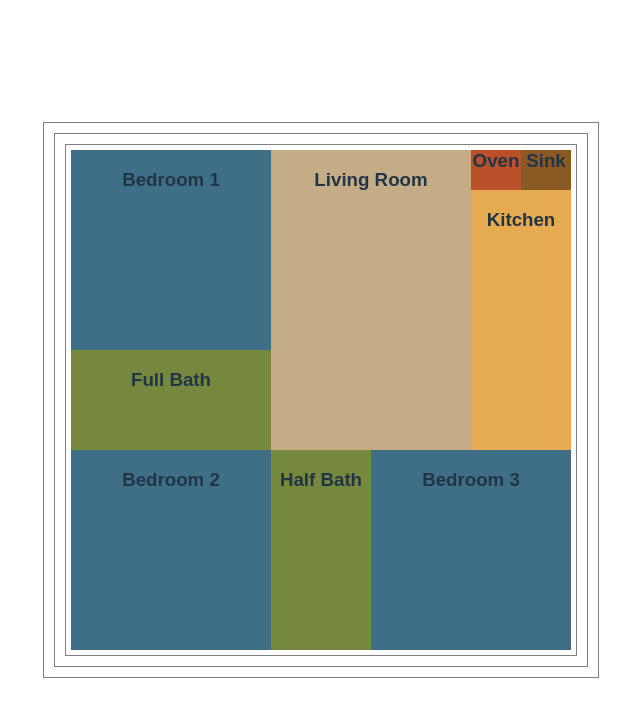
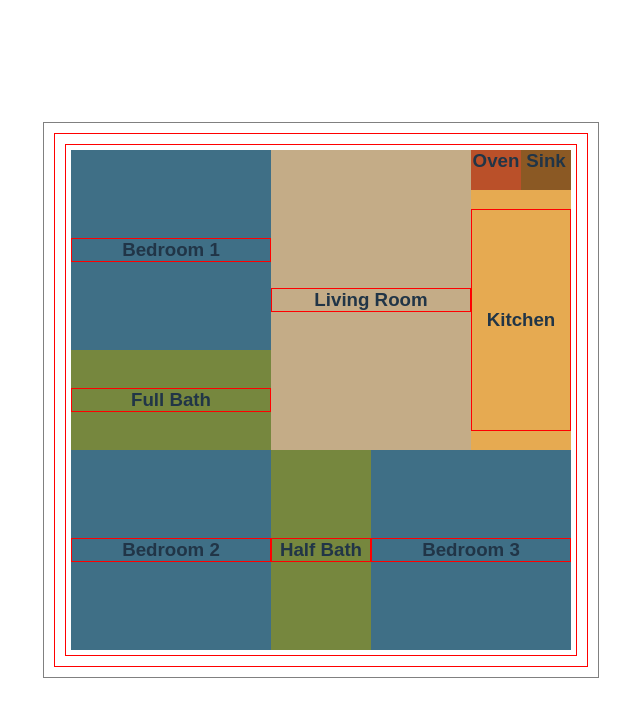
Before and after one commit to EleahBurman/floorplan, a React (Vite) app: page / in a window 1280 px wide. Shown: the top 706 px of the page, without its empty margins (319-959 px from the left). Built offline with nearby package versions, Linux system fonts and the light colour scheme.

Commit message:
Removed unused props causing linting, vertically align font, className is written correctly

```diff
--- a/src/App.css
+++ b/src/App.css
@@ -13,6 +13,11 @@ div {
   justify-content: center;
 }
 
+div > *{
+  border: 1px solid red;
+  display: flex;
+  flex-direction: column;
+}
 .grid-container {
   display: grid;
   grid-template-rows: 0.5;
@@ -83,7 +88,7 @@ div {
 #kitchen{
   background-color: #e6aa51;
   width: 100px;
-  height: 300px;
+  height: 100%;
   grid-column-start: 6;
   grid-column-end: 7;
   grid-row-start: 1;
@@ -93,8 +98,15 @@ div {
   border: 0;
   padding: 0;
   margin: 0;
+  text-align: center;
 }
 
+#kitchen>h3{
+  display: flex;
+  justify-content: center;
+  height: 100%;
+  text-align: center;
+}
 #halfbath{
   background-color: #76873e;
   height: 200px;
@@ -129,8 +141,8 @@ div {
 #oven{
   justify-self: start;
   background-color: #ba5029;
-  width: 200px;
   height: 40px;
+  width: 100%;
   gap: 0;
   grid-row-start: 1;
   grid-row-end: 2;
@@ -143,8 +155,8 @@ div {
 #sink{
   justify-self: end;
   background-color: #8b5924;
-  width: 200px;
   height: 40px;
+  width: 100%;
   grid-row-start: 1;
   grid-row-end: 2;
   grid-template-rows: 0.5;
@@ -156,7 +168,9 @@ div {
 
 #ovensink{
   display: flex;
+  flex-direction: row;
+  align-items: center;
   border: 0;
   padding: 0;
-  margin: 0;
+  margin-bottom: auto;
 }
--- a/src/FloorPlan.jsx
+++ b/src/FloorPlan.jsx
@@ -3,29 +3,29 @@ import Kitchen from "./Kitchen";
 import Bath from "./Bath";
 import LivingRoom from "./LivingRoom";
 
-const FloorPlan = (props) => {
+const FloorPlan = () => {
   return (
     <>
-      <div class="grid-container" id="floorplan">
-        <div class="grid-item" id="bedroomOne">
+      <div className="grid-container" id="floorplan">
+        <div className="grid-item" id="bedroomOne">
           <Bedroom bedNum={1} />
         </div>
-        <div class="grid-item" id="fullbath">
+        <div className="grid-item" id="fullbath">
           <Bath size={'Full'}/>
         </div>
-        <div class="grid-item"  id="livingroom">
+        <div className="grid-item"  id="livingroom">
           <LivingRoom />
         </div>
-        <div class="grid-item"  id="kitchen">
+        <div className="grid-item"  id="kitchen">
           <Kitchen/>
         </div>
-        <div class="grid-item"  id="halfbath">
+        <div className="grid-item"  id="halfbath">
           <Bath size={'Half'}/>
         </div>
-        <div class="grid-item"  id="bedroomThree">
+        <div className="grid-item"  id="bedroomThree">
           <Bedroom bedNum={3} />
         </div>
-        <div class="grid-item"  id="bedroomTwo">
+        <div className="grid-item"  id="bedroomTwo">
           <Bedroom bedNum={2} />
         </div>
       </div>
--- a/src/Kitchen.jsx
+++ b/src/Kitchen.jsx
@@ -1,13 +1,13 @@
 import Oven from "./Oven";
 import Sink from "./Sink";
 
-const Kitchen = (props) => {
+const Kitchen = () => {
   return (
     <>
-      <div id="ovensink">
+      <span id="ovensink">
         <Oven />
         <Sink />
-      </div>
+      </span>
       <h3>Kitchen</h3>
     </>
   )
--- a/src/LivingRoom.jsx
+++ b/src/LivingRoom.jsx
@@ -1,4 +1,4 @@
-const LivingRoom = (props) => {
+const LivingRoom = () => {
   return (
     <>
       <h3>Living Room</h3>
--- a/src/Oven.jsx
+++ b/src/Oven.jsx
@@ -1,4 +1,4 @@
-const Oven = (props) => {
+const Oven = () => {
   return (
     <>
       <h3 id="oven">Oven</h3>
--- a/src/Sink.jsx
+++ b/src/Sink.jsx
@@ -1,4 +1,4 @@
-const Sink = (props) => {
+const Sink = () => {
   return (
     <>
       <h3 id="sink">Sink</h3>
```
